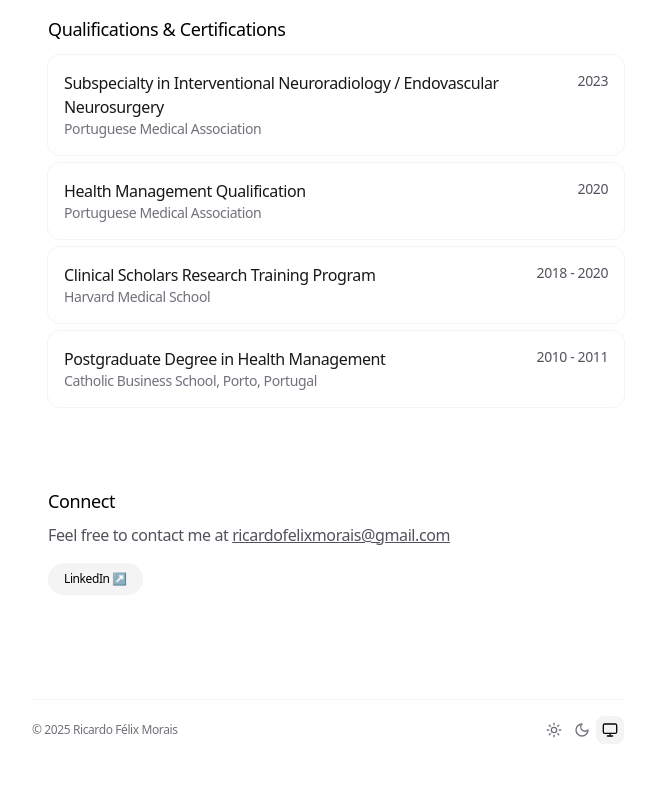
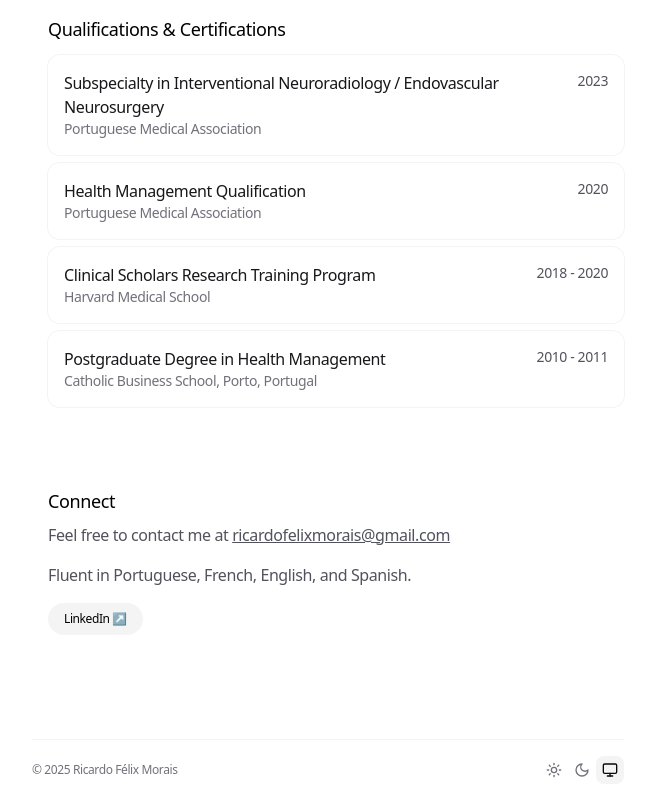
Before and after one commit to KrD-Hub/personal-site, a Next.js app: page / in a window 1280 px wide. Shown: the part 2337-3137 px from the top of the page, without its empty margins (312-961 px from the left). Before the commit the page ends 3097 px from the top, so only its background shows below. Built offline with nearby package versions, Linux system fonts and the light colour scheme.

Commit message:
feat: Adicionar informação de idiomas fluentes

```diff
--- a/app/page.tsx
+++ b/app/page.tsx
@@ -425,6 +425,9 @@
         <p className="mb-4 text-base text-zinc-600 dark:text-zinc-400">
           Feel free to contact me at <a href={`mailto:${EMAIL}`} className="underline hover:text-zinc-800 dark:hover:text-zinc-300 transition-colors duration-300">{EMAIL}</a>
         </p>
+        <p className="mb-4 text-base text-zinc-600 dark:text-zinc-400">
+          Fluent in Portuguese, French, English, and Spanish.
+        </p>
         <div className="flex flex-row items-center gap-3">
           {SOCIAL_LINKS.map((social) => (
             <a
```
